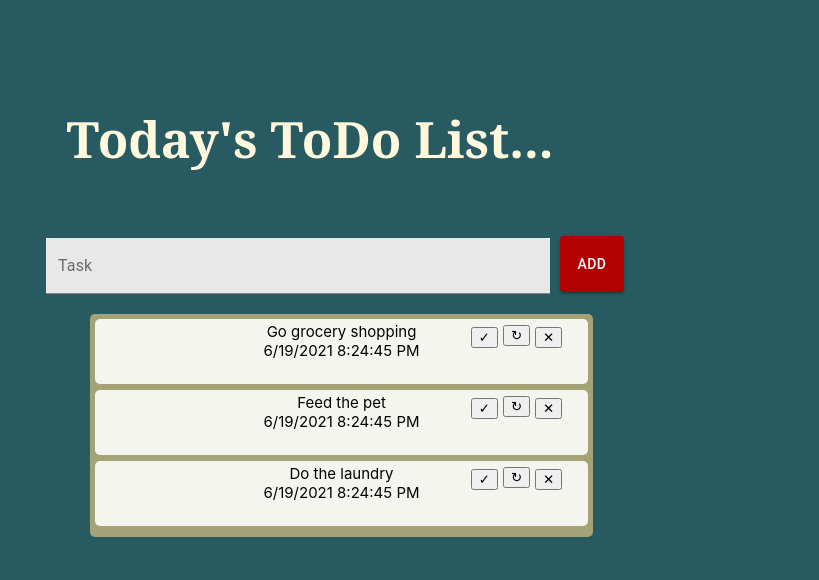
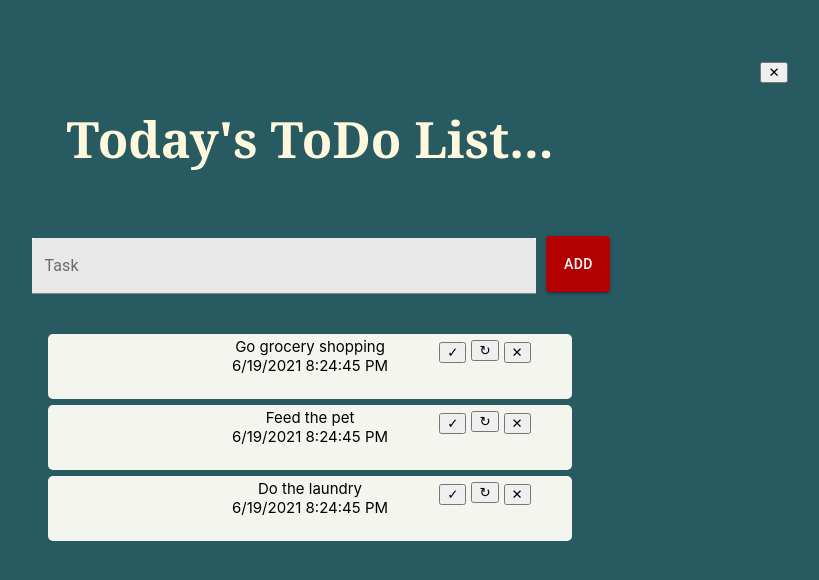
Before and after one commit to 2021-IBM-Accelerate-SW-Track/lab-1-team-06, a React (Create React App) app: page / in a window 1280 px wide. Shown: the top 580 px of the page, without its empty margins (330-1149 px from the left). Built offline with nearby package versions, Linux system fonts and the light colour scheme.

Commit message:
Added the add functionality and did some styling so that all the elements are in the center of the page.

```diff
--- a/public/index.html
+++ b/public/index.html
@@ -8,34 +8,11 @@
       name="description"
       content="Web site created using create-react-app"
     />
-
-    <!--
-      manifest.json provides metadata used when your web app is installed on a
-      user's mobile device or desktop. See https://developers.google.com/web/fundamentals/web-app-manifest/
-    -->
-    <!--
-      Notice the use of %PUBLIC_URL% in the tags above.
-      It will be replaced with the URL of the `public` folder during the build.
-      Only files inside the `public` folder can be referenced from the HTML.
-
-      Unlike "/favicon.ico" or "favicon.ico", "%PUBLIC_URL%/favicon.ico" will
-      work correctly both with client-side routing and a non-root public URL.
-      Learn how to configure a non-root public URL by running `npm run build`.
-    -->
-    <title>React App</title>
+    <title>ToDo List</title>
   </head>
   <body>
     <noscript>You need to enable JavaScript to run this app.</noscript>
     <div id="root"></div>
-    <!--
-      This HTML file is a template.
-      If you open it directly in the browser, you will see an empty page.
 
-      You can add webfonts, meta tags, or analytics to this file.
-      The build step will place the bundled scripts into the <body> tag.
-
-      To begin the development, run `npm start` or `yarn start`.
-      To create a production bundle, use `npm run build` or `yarn build`.
-    -->
   </body>
 </html>
--- a/src/App.css
+++ b/src/App.css
@@ -1,8 +1,5 @@
-.App {
-  text-align: center;
-}
-
-body {
+body{
+  text-align: center ;
   margin: 0;
   background: rgb(40, 90, 97);
   font-family: -apple-system, BlinkMacSystemFont, 'Segoe UI', 'Roboto', 'Oxygen',
@@ -10,6 +7,7 @@ body {
     sans-serif;
   -webkit-font-smoothing: antialiased;
   -moz-osx-font-smoothing: grayscale;
+  display: block;
 }
 
 code {
@@ -17,26 +15,34 @@ code {
     monospace;
 }
 
-.task-list {
+.Task-List, .the-List{
+  margin-left: auto;
+  margin-right: auto;
+  display: block;
+}
+
+.the-list {
   background: #a3a375;
   border-radius: 5px;
   top: 180px;
   left: 420px;
-  position: relative;
   max-width: 493px;
   padding: 5px;
 }
 
 .task {
-  align-items: center;
+  margin-left: auto;
+  margin-right: auto;
   background: #f5f5f0;
   border-radius: 5px;
   box-shadow: black;
-  display: block;
   justify-content: space-between;
   margin-bottom: 6px;
   padding: 3px 10px;
   font-size: 15px;
+  max-width: 504px;
+  position: relative;
+  top: 200px;
 }
 
 .input{
@@ -49,8 +55,12 @@ code {
   padding: 10px;
   border: black;
   background-color: white;
+  text-align: center;
 }
+
 .button{
+  margin-left: auto;
+  margin-right: auto;
   width: auto;
   height: 56px;
   top: 158px;
--- a/src/App.js
+++ b/src/App.js
@@ -1,3 +1,4 @@
+
 import React from 'react'
 import Header from "./component/header"
 import './App.css'
@@ -17,7 +18,7 @@ function Task ({ task, index, completedTask }) {  //Gather Task list and Time su
     <div>
      <button onClick={() => completedTask(index)} className= 'check'>✓</button>
      <button onClick={() => ''} className= 'edit'>↻</button>
-     <button onClick={() => ''} className= 'delete'>✕</button>
+     <button type="submit" className= 'delete'>✕</button>
     </div>
     </div>
 
@@ -56,24 +57,34 @@ const [tasks, setTasks] = React.useState([
 
     // Add code for the Deleted Task here.
 
+    const deleteTask = text => {
+      const deleteTask = [...tasks, {text}];
+      setTasks(deleteTask);
+    }
+
    // Add Code for the Updated Task Here.
 
   return ( // Allows user interact with the form
-    <div className="App">
-    <Header/>
-    <ToDoList addTask = {addTask}/>
-      <div className="task-list">
+
+    <div>
+
+
+      <div className="Task-List">
+      <Header/>
+
+      <ToDoList className="the-list" addTask = {addTask} deleteTask = {deleteTask}/>
       {tasks.map((task, index) => (
-        <Task
+      <Task className="task"
         key={index}
         index = {index}
         task = {task}
         time = {task.time}
         completedTask = {completedTask}
-       //Add deleted task property here
-        />
+        //Add deleted task property here
+      />
       ))}
     </div>
+
     </div>
   );
 }
--- a/src/component/todo/todolist.js
+++ b/src/component/todo/todolist.js
@@ -1,6 +1,8 @@
+
 import React from 'react'
 import TextField from '@material-ui/core/TextField';
 import Button from '@material-ui/core/Button';
+import "./todolist.css"
 
 function ToDoForm({ addTask })
 {
@@ -13,19 +15,24 @@ function ToDoForm({ addTask })
       setValue('');
     };
 
+    const handleDelete = e => {
+
+    }
+
     return (
 
-        <form onSubmit={handleSubmit}>
+        <form className="the-List" onSubmit={handleSubmit}>
 
 
           <TextField id="outlined-basic" label="Task" variant="filled" data-testid="input" className="input"
           value={value} onChange={e =>
           setValue(e.target.value)}/>
 
-        <Button variant="contained" className='button' data-testid="button" style={{background: '#b30000',
+          <Button type="submit" variant="contained" className='button' data-testid="button" style={{background: '#b30000',
           color: 'white'}}>
             Add
           </Button>
+          <button type="submit" className= 'delete'>✕</button>
         </form> //Add button to be coded, in order to add tasks to the form
 
     );
```
Also changed, not shown: src/component/todo/todolist.css (added). Lines whose indentation alone changed are shown as unchanged.
